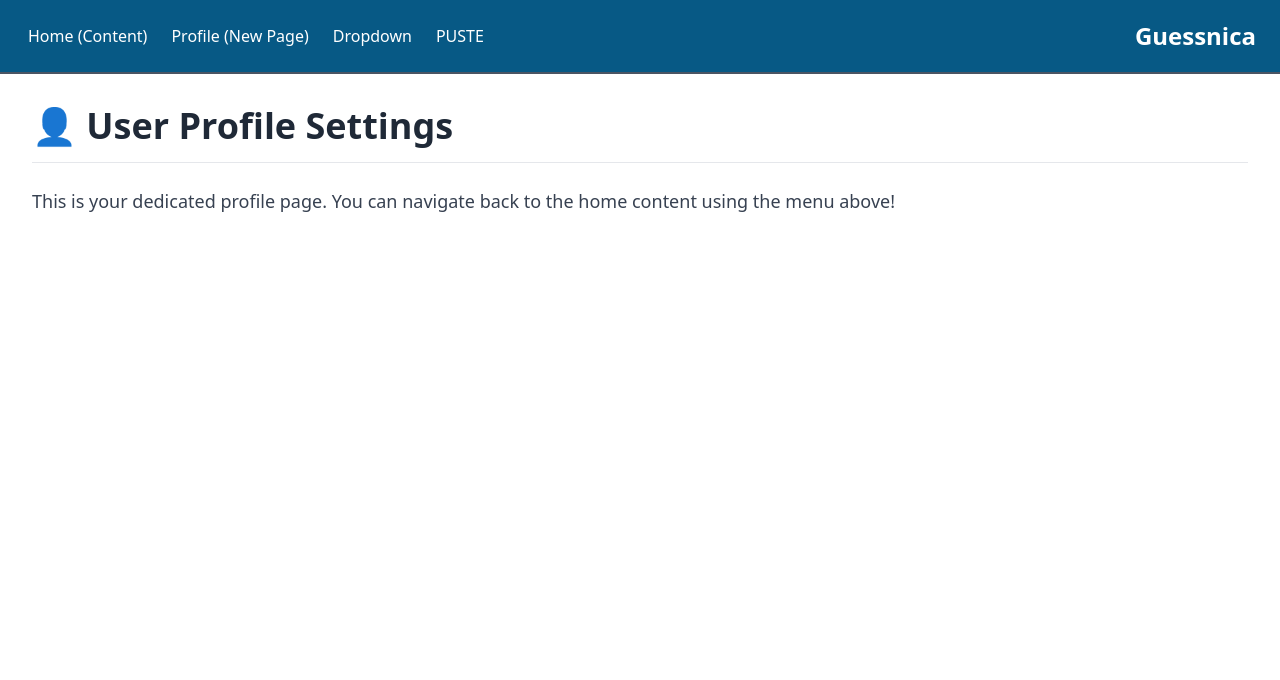
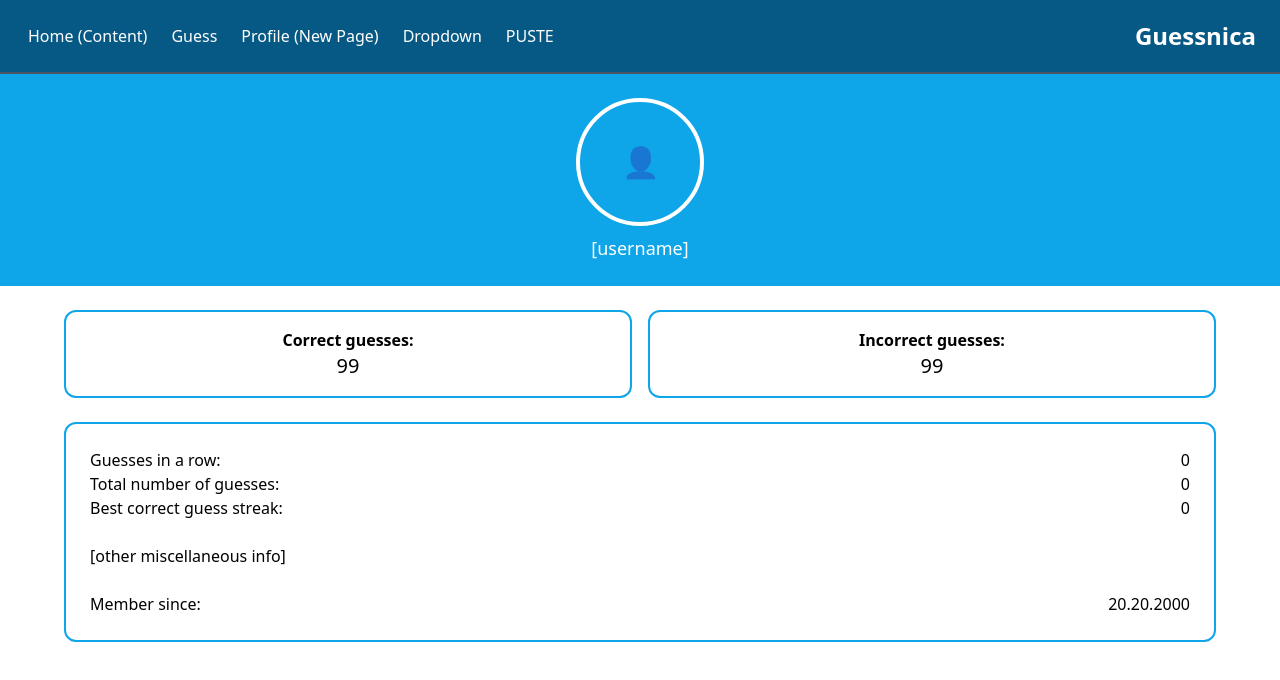
Before and after one commit to Guessnica/Guessnica-frontend, a React app in the folder frontend/: page /profile in a window 1280 px wide. Shown: the top 680 px of the page. Built offline with nearby package versions, Linux system fonts and the light colour scheme; the HTML template or start-up script is replaced by a standard one.

Commit message:
Initial sites layout

```diff
--- a/frontend/src/App.jsx
+++ b/frontend/src/App.jsx
@@ -1,7 +1,8 @@
 import React from 'react';
 import Header from './Header';
+import Guess from "./Guess";
 import Content from './Content';
-import Profile from './Profile';
+import Profile from "./Profile";
 import { Routes, Route } from 'react-router-dom';
 
 const App = () => {
@@ -13,6 +14,8 @@ const App = () => {
             <Routes>
                 {/* Route for the Home/Content page */}
                 <Route path="/" element={<Content />} />
+                {/* Route for the Guess page */}
+                <Route path="/guess" element={<Guess />} />
 
                 {/* Route for the new Profile page */}
                 <Route path="/profile" element={<Profile />} />
--- a/frontend/src/Content.jsx
+++ b/frontend/src/Content.jsx
@@ -1,11 +1,15 @@
-import React, { useState } from 'react';
+import React from 'react';
+import { Link } from 'react-router-dom';
 
-const Content = () => {
-
-
-
-
-
-
+export default function Content() {
+  return (
+    <main className="container mx-auto p-8">
+      <h1 className="text-3xl font-bold mb-4">Welcome to Guessnica</h1>
+      <p className="mb-6 text-gray-700">Play the daily riddle and visit your profile.</p>
+      <div className="flex gap-4">
+        <Link to="/guess" className="px-4 py-2 bg-sky-500 text-white rounded">Play today's riddle</Link>
+        <Link to="/profile" className="px-4 py-2 border border-sky-500 rounded">Profile</Link>
+      </div>
+    </main>
+  );
 }
-export default Content;
--- /dev/null
+++ b/frontend/src/Guess.jsx
@@ -0,0 +1,68 @@
+import React, { useState } from 'react';
+export default function Guess() {
+	const [menuOpen, setMenuOpen] = useState(false);
+	const toggleMenu = () => setMenuOpen((s) => !s);
+	return (
+		<div className="w-full flex flex-col items-center">
+
+			{/* Górny banner */}
+			<div className="w-full bg-sky-500 text-white p-4 flex justify-between items-center">
+				<div className="text-sm">
+					Time until next riddle: 9 hours
+				</div>
+				<div className="font-semibold text-lg">
+					00.00.0000 Riddle
+				</div>
+				<div className="opacity-0">
+					placeholder
+				</div>
+			</div>
+
+			{/* Main box */}
+			<div className="w-[90%] bg-white border-4 border-sky-500 mt-6 min-h-[600px] p-6 relative">
+
+				{/* Dropdown menu (replaces icon + inputs) */}
+				<div className="relative mt-2">
+					<button
+						type="button"
+						aria-haspopup="menu"
+						aria-expanded={menuOpen}
+						onClick={toggleMenu}
+						className="flex items-center gap-2 px-4 py-2 border border-black rounded bg-white hover:bg-gray-100"
+					>
+						Menu
+						<svg className={`w-4 h-4 transform transition-transform ${menuOpen ? 'rotate-180' : ''}`} viewBox="0 0 20 20" fill="currentColor" aria-hidden="true">
+							<path fillRule="evenodd" d="M5.23 7.21a.75.75 0 011.06.02L10 11.17l3.71-3.94a.75.75 0 011.08 1.04l-4.25 4.5a.75.75 0 01-1.08 0l-4.25-4.5a.75.75 0 01.02-1.06z" clipRule="evenodd" />
+						</svg>
+					</button>
+
+					{menuOpen && (
+						<ul className="absolute left-0 mt-2 w-48 bg-white border border-gray-200 rounded shadow-md z-10">
+							<li>
+								<button className="w-full text-left px-4 py-2 hover:bg-gray-100">Option 1</button>
+							</li>
+							<li>
+								<button className="w-full text-left px-4 py-2 hover:bg-gray-100">Option 2</button>
+							</li>
+							<li>
+								<button className="w-full text-left px-4 py-2 hover:bg-gray-100">Option 3</button>
+							</li>
+						</ul>
+					)}
+				</div>
+
+				{/* Mapa / obrazek */}
+				<div className="w-full h-[350px] flex items-center justify-center">
+					<div className="w-4 h-4 bg-red-500 rounded-full"></div>
+				</div>
+
+				{/* Confirm button */}
+				<div className="w-full flex justify-center mt-10">
+					<button className="border border-black rounded-lg px-8 py-3 bg-white hover:bg-gray-100">
+						Confirm
+					</button>
+				</div>
+			</div>
+		</div>
+	);
+}
--- a/frontend/src/Header.jsx
+++ b/frontend/src/Header.jsx
@@ -40,6 +40,7 @@ const Header = () => {
                             <div className="hidden flex-row items-center justify-start navigation-menu-bar md:flex">
                                 {/* 💡 Converted anchor tags to Link components */}
                                 <Link to="/" className="py-2 px-3 block rounded transition-all duration-300 ease-in-out hover:bg-amber-300">Home (Content)</Link>
+                                <Link to="/guess" className="py-2 px-3 block rounded transition-all duration-300 ease-in-out hover:bg-amber-300">Guess</Link>
                                 <Link to="/profile" className="py-2 px-3 block rounded transition-all duration-300 ease-in-out hover:bg-amber-300">Profile (New Page)</Link>
 
                                 {/* Desktop Dropdown */}
@@ -74,6 +75,7 @@ const Header = () => {
             >
                 {/* 💡 Converted mobile anchor tags to Link components */}
                 <Link to="/" className="py-2 px-3 transition-all duration-300 ease-in-out hover:bg-amber-300 block rounded text-center">Home (Content)</Link>
+                <Link to="/guess" className="py-2 px-3 transition-all duration-300 ease-in-out hover:bg-amber-300 block rounded text-center">Guess</Link>
                 <Link to="/profile" className="py-2 px-3 transition-all duration-300 ease-in-out hover:bg-amber-300 block rounded text-center">Profile (New Page)</Link>
 
                 {/* Mobile Dropdown */}
--- a/frontend/src/Profile.jsx
+++ b/frontend/src/Profile.jsx
@@ -1,17 +1,55 @@
-// Profile.jsx
 import React from 'react';
 
-const Profile = () => {
+export default function Profile() {
     return (
-        <main className="container mx-auto p-8">
-            <h1 className="text-4xl font-extrabold text-gray-800 mb-6 border-b pb-4">
-                👤 User Profile Settings
-            </h1>
-            <p className="text-lg text-gray-700">
-                This is your dedicated profile page. You can navigate back to the home content using the menu above!
-            </p>
-        </main>
+        <div className="w-full flex flex-col items-center">
+
+            {/* Blue header */}
+            <div className="w-full bg-sky-500 p-6 flex flex-col items-center text-center text-white">
+                <div className="w-32 h-32 border-4 border-white rounded-full flex items-center justify-center text-3xl">
+                    👤
+                </div>
+                <div className="mt-2 font-medium text-lg">[username]</div>
+            </div>
+
+            {/* Stats top row */}
+            <div className="w-[90%] grid grid-cols-2 gap-4 mt-6">
+                <div className="border-2 border-sky-500 rounded-xl p-4 text-center">
+                    <div className="font-semibold">Correct guesses:</div>
+                    <div className="text-xl">99</div>
+                </div>
+
+                <div className="border-2 border-sky-500 rounded-xl p-4 text-center">
+                    <div className="font-semibold">Incorrect guesses:</div>
+                    <div className="text-xl">99</div>
+                </div>
+            </div>
+
+            {/* Big box */}
+            <div className="w-[90%] border-2 border-sky-500 rounded-xl p-6 mt-6">
+
+                <div className="flex justify-between">
+                    <div>Guesses in a row:</div>
+                    <div>0</div>
+                </div>
+
+                <div className="flex justify-between">
+                    <div>Total number of guesses:</div>
+                    <div>0</div>
+                </div>
+
+                <div className="flex justify-between">
+                    <div>Best correct guess streak:</div>
+                    <div>0</div>
+                </div>
+
+                <div className="mt-6">[other miscellaneous info]</div>
+
+                <div className="flex justify-between mt-6">
+                    <div>Member since:</div>
+                    <div>20.20.2000</div>
+                </div>
+            </div>
+        </div>
     );
-};
-// Tutaj Gemini coś nasralo, to tylko placeholder, później to się usunie, ma dzaiałać tylko
-export default Profile;
+}
```
Also changed, not shown: frontend/src/temp_content_replacement.txt (added), 1 other file (tests, documents, lock files or other folders).
